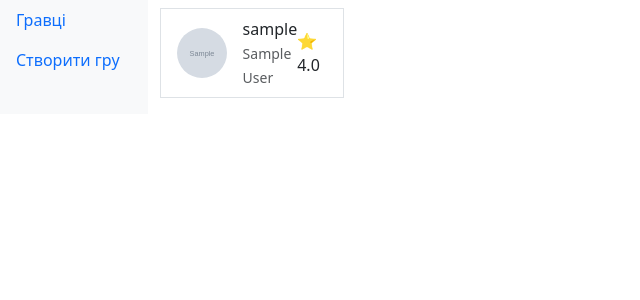
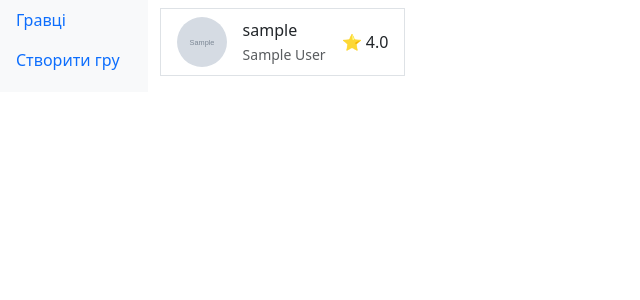
Before and after one commit to AndrewSkylone/TeamManager, a Django app: template sport_team/main/templates/main/players.html in a window 1280 px wide. Shown: the part 56-356 px from the top of the page, without its empty margins (0-640 px from the left). Run offline with Django 3.2, Linux system fonts and the light colour scheme; the template is opened without the code that fills it: most values are stand-ins (such as "Sample title", 1, 10 or a date in 2020); grey boxes marked "Sample" are stand-in pictures; some libraries are stand-ins or nearby versions.

Commit message:
виправлено вирівнювання багатьох елементів

```diff
--- a/requirements.txt
+++ b/requirements.txt
@@ -1,3 +1,4 @@
-Django==4.2.30
+Django==6.0.6
 Pillow==10.3.0
 django-bootstrap5==24.3
+django-htmx==1.19.0
--- a/sport_team/main/templates/main/game_card.html
+++ b/sport_team/main/templates/main/game_card.html
@@ -29,7 +29,5 @@
                 {{ game.teams_num }} команди
             </small>
         </div>
-
     </div>
-
 </a>
--- a/sport_team/main/templates/main/player_card.html
+++ b/sport_team/main/templates/main/player_card.html
@@ -1,7 +1,7 @@
-<div class="d-flex align-items-center">
+<div class="d-flex align-items-center gap-3">
 
     {% if player.avatar %}
-    <img src="{{ player.avatar.url }}" class="rounded-circle me-3" width="50" height="50">
+    <img src="{{ player.avatar.url }}" class="rounded-circle" width="50" height="50">
     {% endif %}
 
     <div>
--- a/sport_team/main/templates/main/players.html
+++ b/sport_team/main/templates/main/players.html
@@ -2,9 +2,9 @@
 {% load django_bootstrap5 %}
 {% block title %}Всі гравці{% endblock %}
 {% block content %}
-<div class="list-group">
+<div class="list-group" style="max-width: max-content;">
     {% for player in players %}
-    <div class="col-md-6 col-lg-2 mb-2">
+    <div class="mb-2" >
         <a href="{% url 'main:player' pk=player.pk %}" class="list-group-item list-group-item-action">
         {% include "main/player_card.html" %}
         </a>
--- a/sport_team/main/views.py
+++ b/sport_team/main/views.py
@@ -204,7 +204,7 @@ def player(request, pk: int):
     if player == request.user:
         return redirect('main:profile')
 
-    existing = PlayerRating.objects.filter(
+    existing_player_rating = PlayerRating.objects.filter(
         from_player=request.user,
         to_player=player
     ).first()
@@ -224,7 +224,7 @@ def player(request, pk: int):
         else:
             messages.error(request=request, message='Помилка збереження')
     else:
-        initial = {} if not existing else {'rating': existing.rating}
+        initial = {} if not existing_player_rating else {'rating': existing_player_rating.rating}
         form = PlayerRatingForm(initial=initial)
 
     context = {'player': player, 'rating_form': form}
```
Also changed, not shown: sport_team/main/templates/main/game/form.html (+9 -8 lines), sport_team/main/templates/main/index.html (+6 -2 lines).
